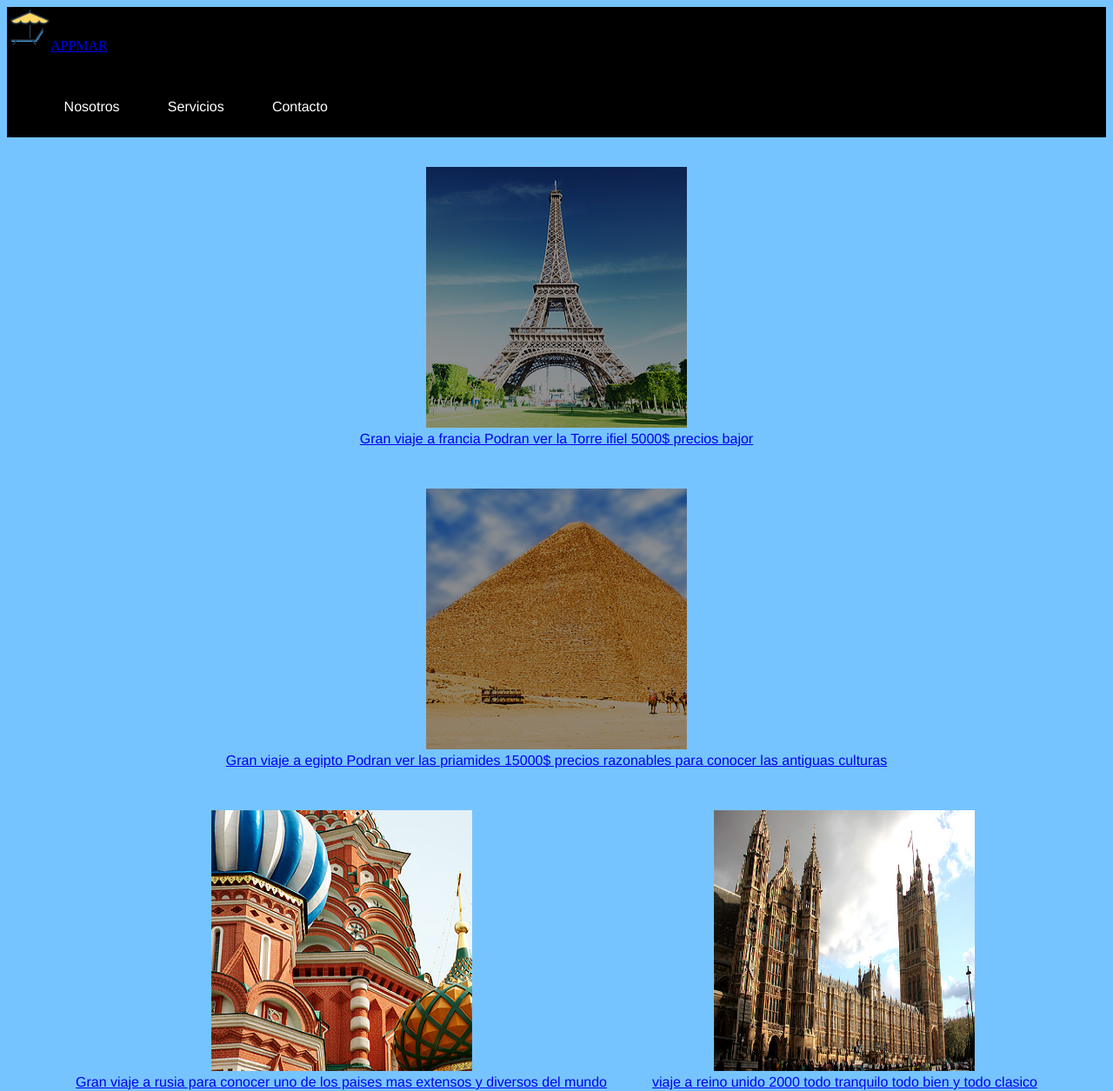
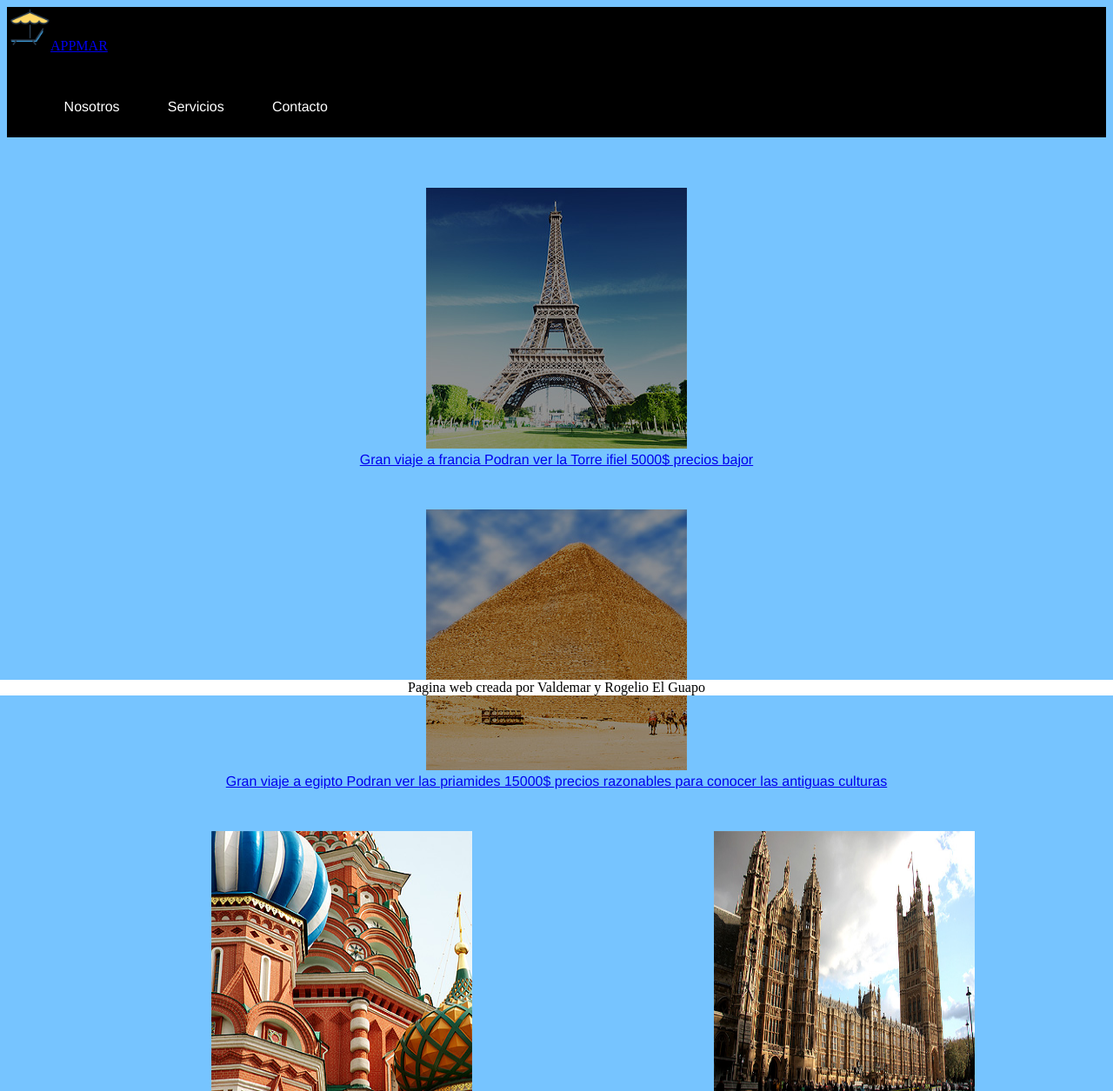
Before and after one commit to jvaldemar87/219-2.PII.Crud, a PHP site: page /Servicios.php in a window 1280 px wide. Shown: the top 1255 px of the page at 87% size. Run offline with PHP 8.4, Linux system fonts and the light colour scheme; data comes from the database, SQL or seed files in the repository.

Commit message:
actualizado al 01-12-2018

```diff
--- a/appmar/Contacto.php
+++ b/appmar/Contacto.php
@@ -13,9 +13,10 @@ $accion = 'insert';
     <meta charset="utf-8">
     <meta name="viewport" content="width=device-width, initial-scale=1">
     <link rel="stylesheet" href="css/myStyle.css" />
+    <script src="javascript/myScript.js"></script>
 </head>
 
-<body name="body" id="body">
+<body class="class_body" id="body">
     <header>
         <?php
 		require_once('Layouts/header.php');
--- a/appmar/Servicios.php
+++ b/appmar/Servicios.php
@@ -7,16 +7,17 @@
     <meta charset="utf-8">
     <meta name="viewport" content="width=device-width, initial-scale=1">
     <link rel="stylesheet" href="css/myStyle.css" />
+    <script src="javascript/myScript.js"></script>
 </head>
 
-<body name="body" id="body">
+<body class="class_body" id="body">
     <header>
         <?php
 		require_once('Layouts/header.php');
 	?>
     </header>
 
-    <section>
+    <section class="class_section">
         <div align="center" class="container">
             <?php
 
@@ -25,28 +26,28 @@
 if ($result = $db->query($sql)) {
     while ($row = $result->fetch_row()) {
 	?>
-            <div class="box ">
+            <div class="box" onclick="salirDePagina()">
                 <?php echo "<img src='".$row[0]."' / width=300 height=300>";?>
                 <br clear="all">
                 <a class="txtbodyimg" href="<?php echo $row[2] ; ?>">
                     <?php echo $row[1];?>
                 </a>
             </div>
-            <div class="box">
+            <div class="box" onclick="salirDePagina()">
                 <?php echo "<img src='".$row[3]."' / width=300 height=300>";?>
                 <br clear="all">
                 <a class="txtbodyimg" href="<?php echo $row[5] ; ?>">
                     <?php echo $row[4];?>
                 </a>
             </div>
-            <div class="box">
+            <div class="box" onclick="salirDePagina()">
                 <?php echo "<img src='".$row[6]."' / width=300 height=300>";?>
                 <br clear="all">
                 <a class="txtbodyimg" href="<?php echo $row[8] ; ?>">
                     <?php echo $row[7];?>
                 </a>
             </div>
-            <div class="box">
+            <div class="box" onclick="salirDePagina()">
                 <?php echo "<img src='".$row[9]."' / width=300 height=300>";?>
                 <br clear="all">
                 <a class="txtbodyimg" href="<?php echo $row[11] ; ?>">
@@ -61,7 +62,7 @@ if ($result = $db->query($sql)) {
         ?>
         </div>
     </section>
-    <footer>
+    <footer class="class_footer">
         <div align="center">
             <?php
 		include_once('Layouts/footer.php');
--- a/appmar/css/myStyle.css
+++ b/appmar/css/myStyle.css
@@ -72,3 +72,23 @@ td {
 .txtbodyimg {
     width: 50px;
 }
+
+.class_section {
+    padding: 1.5em;
+    height: 5px;
+    bottom: 50px;
+    margin-bottom: 100px;
+}
+
+.class_footer {
+    position: fixed;
+    bottom: 0px;
+    left: 0;
+    background-color: white;
+    width: 100%;
+}
+
+.class_body {
+    padding-bottom: 1.5em;
+    margin-bottom: 100px;
+}
--- a/appmar/index.php
+++ b/appmar/index.php
@@ -10,14 +10,14 @@
     <script src="javascript/myScript.js"></script>
 </head>
 
-<body name="body" id="body" onload="onstart()">
+<body class="class_body" id="body" onload="onstart()">
     <header>
         <?php
 		require_once('Layouts/header.php');
 	?>
     </header>
 
-    <section>
+    <section class="class_section">
         <div align="center" class="container">
             <?php
 
@@ -37,7 +37,7 @@ if ($result = $db->query($sql)) {
         ?>
         </div>
     </section>
-    <footer>
+    <footer class="class_footer">
         <div align="center">
             <?php
 		include_once('Layouts/footer.php');
--- a/appmar/javascript/myScript.js
+++ b/appmar/javascript/myScript.js
@@ -10,3 +10,8 @@ function onstart() {
 	}
 	document.getElementById("ejemplo").innerHTML = mensaje;
 }
+
+function salirDePagina(){
+    //onclickk
+    alert ("funciona");
+}
```
Also changed, not shown: appmar/Nosotros.php (+4 -3 lines), deposite_su_codigo_aqui.txt (+1 -9 lines).
